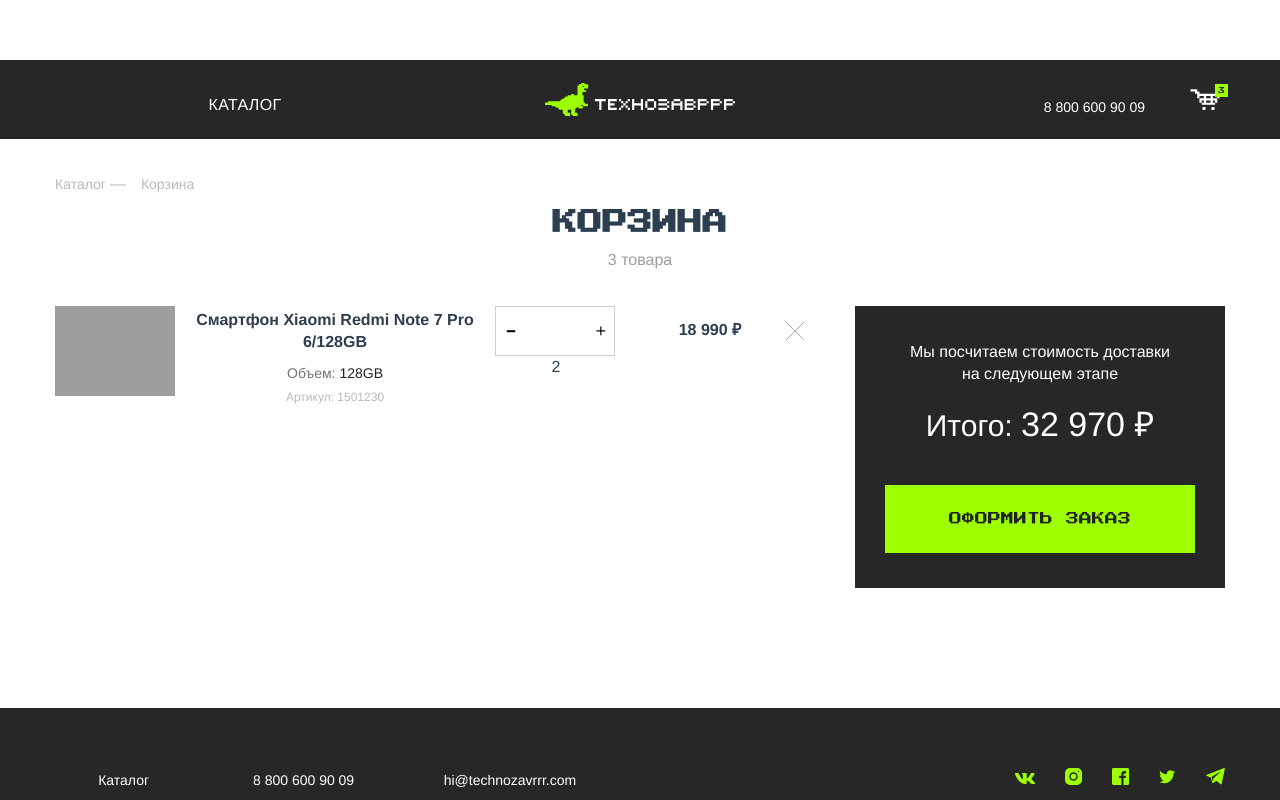
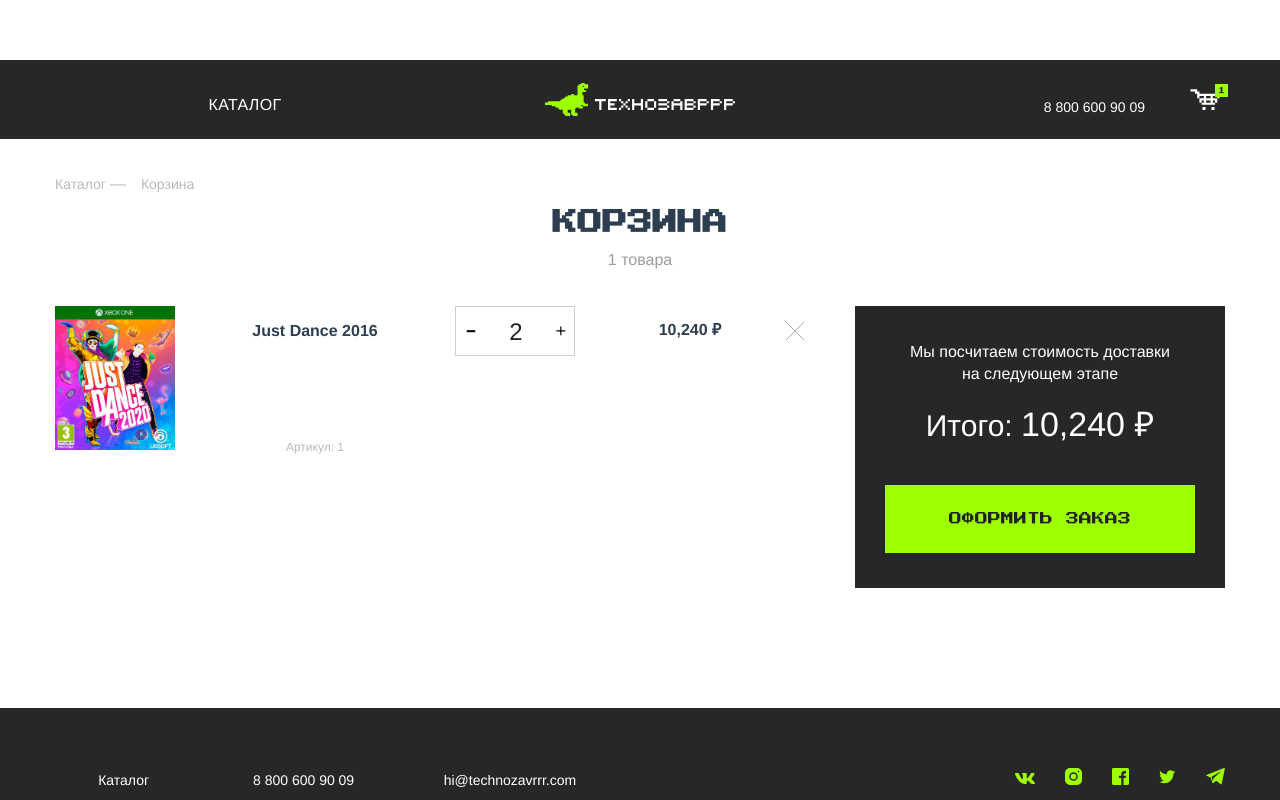
Before and after one commit to K0t0pulta/shop, a Vue app: page /cart in a window 1280 px wide. Shown: the top 800 px of the page. Built offline with nearby package versions, Linux system fonts and the light colour scheme; grey boxes are pictures that could not be loaded.

Commit message:
all done

```diff
--- /dev/null
+++ b/src/components/CartItem.vue
@@ -0,0 +1,63 @@
+<template>
+            <li class="cart__item product">
+              <div class="product__pic">
+                <img :src="item.product.img" width="120" height="120" :alt="item.product.title">
+              </div>
+              <h3 class="product__title">
+                {{item.product.title}}
+              </h3>
+              <span class="product__code">
+                Артикул: {{item.productId}}
+              </span>
+
+              <div class="product__counter form__counter">
+                <button type="button" aria-label="Убрать один товар" @click.prevent="amount > 1 ? amount -= 1 : amount = amount">
+                  <svg width="10" height="10" fill="currentColor">
+                    <use xlink:href="#icon-minus"></use>
+                  </svg>
+                </button>
+
+                <label for="productsForPurchase">
+                <input type="text" name="count" id="productsForPurchase" v-model="amount">
+                </label>
+
+                <button type="button" aria-label="Добавить один товар" @click.prevent="amount += 1">
+                  <svg width="10" height="10" fill="currentColor">
+                    <use xlink:href="#icon-plus"></use>
+                  </svg>
+                </button>
+              </div>
+
+              <b class="product__price">
+                 {{Intl.NumberFormat().format(item.product.price * item.amount)}} ₽
+              </b>
+
+              <button class="product__del button-del" type="button" aria-label="Удалить товар из корзины"
+              @click.prevent="deleteProduct(item.productId)">
+                <svg width="20" height="20" fill="currentColor">
+                  <use xlink:href="#icon-close"></use>
+                </svg>
+              </button>
+            </li>
+</template>
+
+<script>
+import { mapMutations } from 'vuex';
+
+export default {
+  props: ['item'],
+  computed: {
+    amount: {
+      get() {
+        return this.item.amount;
+      },
+      set(value) {
+        this.$store.commit('updateAmount', { productId: this.item.productId, amount: value });
+      }
+    }
+  },
+  methods: {
+    ...mapMutations(['deleteProduct'])
+  }
+};
+</script>
--- a/src/components/HeaderBlock.vue
+++ b/src/components/HeaderBlock.vue
@@ -12,7 +12,7 @@
                 <svg width="30" height="21" fill="currentColor">
                     <use xlink:href="#icon-cart"></use>
                 </svg>
-                <span class="header__count" aria-label="Количество товаров">3</span>
+                <span class="header__count" aria-label="Количество товаров">{{$store.state.cartProducts.length}}</span>
             </router-link>
         </div>
     </header>
--- a/src/pages/CartPage.vue
+++ b/src/pages/CartPage.vue
@@ -3,9 +3,9 @@
     <div class="content__top">
       <ul class="breadcrumbs">
         <li class="breadcrumbs__item">
-          <a class="breadcrumbs__link" href="index.html">
+          <router-link :to="{name: 'home'}" class="breadcrumbs__link">
             Каталог
-          </a>
+          </router-link>
         </li>
         <li class="breadcrumbs__item">
           <a class="breadcrumbs__link">
@@ -18,7 +18,7 @@
         Корзина
       </h1>
       <span class="content__info">
-        3 товара
+        {{$store.state.cartProducts.length}} товара
       </span>
     </div>
 
@@ -26,50 +26,7 @@
       <form class="cart__form form" action="#" method="POST">
         <div class="cart__field">
           <ul class="cart__list">
-            <li class="cart__item product">
-              <div class="product__pic">
-                <img src="img/phone-square-3.jpg" width="120" height="120" srcset="img/phone-square-3@2x.jpg 2x" alt="Название товара">
-              </div>
-              <h3 class="product__title">
-                Смартфон Xiaomi Redmi Note 7 Pro 6/128GB
-              </h3>
-              <p class="product__info">
-                Объем: <span>128GB</span>
-              </p>
-              <span class="product__code">
-                Артикул: 1501230
-              </span>
-
-              <div class="product__counter form__counter">
-                <button type="button" aria-label="Убрать один товар">
-                  <svg width="10" height="10" fill="currentColor">
-                    <use xlink:href="#icon-minus"></use>
-                  </svg>
-                </button>
-
-                <label for="productsForPurchase">
-                <input type="text" name="count" id="productsForPurchase">
-                2
-                </label>
-
-                <button type="button" aria-label="Добавить один товар">
-                  <svg width="10" height="10" fill="currentColor">
-                    <use xlink:href="#icon-plus"></use>
-                  </svg>
-                </button>
-              </div>
-
-              <b class="product__price">
-                18 990 ₽
-              </b>
-
-              <button class="product__del button-del" type="button" aria-label="Удалить товар из корзины">
-                <svg width="20" height="20" fill="currentColor">
-                  <use xlink:href="#icon-close"></use>
-                </svg>
-              </button>
-            </li>
-
+            <CartItem v-for="item in products" :key="item.productId" :item='item'/>
           </ul>
         </div>
 
@@ -78,7 +35,7 @@
             Мы&nbsp;посчитаем стоимость доставки на&nbsp;следующем этапе
           </p>
           <p class="cart__price">
-            Итого: <span>32 970 ₽</span>
+            Итого: <span>{{priceFormat}} ₽</span>
           </p>
 
           <button class="cart__button button button--primery" type="submit">
@@ -91,5 +48,21 @@
 </template>
 
 <script>
-export default {};
+import { mapGetters } from 'vuex';
+import CartItem from '@/components/CartItem.vue';
+
+export default {
+  components: {
+    CartItem
+  },
+  computed: {
+    ...mapGetters({
+      products: 'cartDetailsProducts',
+      totalPrice: 'cartTotalPrice'
+    }),
+    priceFormat() {
+      return Intl.NumberFormat().format(this.totalPrice);
+    }
+  }
+};
 </script>
--- a/src/pages/MainPage.vue
+++ b/src/pages/MainPage.vue
@@ -5,7 +5,7 @@
         Каталог
       </h1>
       <span class="content__info">
-        152 товара
+        {{products.length}} товара
       </span>
     </div>
     <div class="content__catalog">
--- a/src/pages/ProductPage.vue
+++ b/src/pages/ProductPage.vue
@@ -33,7 +33,7 @@
           {{product.title}}
         </h2>
         <div class="item__form">
-          <form class="form" action="#" method="POST">
+          <form class="form" action="#" @submit.once.prevent="addToCart">
             <b class="item__price">
               {{numberFormat}} ₽
             </b>
@@ -150,17 +150,16 @@
 
             <div class="item__row">
               <div class="form__counter">
-                <button type="button" aria-label="Убрать один товар">
+                <button type="button" aria-label="Убрать один товар" @click.prevent="decreaseAmount">
                   <svg width="12" height="12" fill="currentColor">
                     <use xlink:href="#icon-minus"></use>
                   </svg>
                 </button>
                 <label for="productsForPurchase">
-                <input type="text" name="count" id="productsForPurchase">
-                {{$store.state.cartProducts.length}}
+                <input type="text" name="count" id="productsForPurchase" v-model.number="productAmount">
                 </label>
 
-                <button type="button" aria-label="Добавить один товар">
+                <button type="button" aria-label="Добавить один товар" @click.prevent="increaseAmount">
                   <svg width="12" height="12" fill="currentColor">
                     <use xlink:href="#icon-plus"></use>
                   </svg>
@@ -245,6 +244,11 @@
 
 export default {
   name: 'ProductPage',
+  data() {
+    return {
+      productAmount: 1
+    };
+  },
   computed: {
     product() {
       return products.find((item) => item.id === +this.$route.params.id);
@@ -255,6 +259,22 @@
     numberFormat() {
       return Intl.NumberFormat().format(this.product.price);
     }
+  },
+  methods: {
+    decreaseAmount() {
+      if (this.productAmount > 1) {
+        this.productAmount -= 1;
+      }
+    },
+    increaseAmount() {
+      this.productAmount += 1;
+    },
+    addToCart() {
+      this.$store.commit(
+        'addProductToCart',
+        { productId: this.product.id, amount: this.productAmount }
+      );
+    }
   }
 };
 </script>
--- a/src/store/store.js
+++ b/src/store/store.js
@@ -1,4 +1,5 @@
 // import { createApp } from 'vue';
+import products from '@/data/products';
 import { createStore } from 'vuex';
 
 const store = createStore({
@@ -11,6 +12,39 @@
         }
       ]
     };
+  },
+  mutations: {
+    addProductToCart(state, { productId, amount }) {
+      const product = state.cartProducts.find((item) => item.productId === productId);
+      if (product) {
+        product.amount += amount;
+      } else {
+        state.cartProducts.push({
+          productId,
+          amount
+        });
+      }
+    },
+    updateAmount(state, { productId, amount }) {
+      const product = state.cartProducts.find((item) => item.productId === productId);
+      if (product) {
+        product.amount = amount;
+      }
+    },
+    deleteProduct(state, productId) {
+      state.cartProducts = state.cartProducts.filter((item) => item.productId !== productId);
+    }
+  },
+  getters: {
+    cartDetailsProducts(state) {
+      return state.cartProducts.map((item) => ({
+        ...item,
+        product: products.find((el) => el.id === item.productId)
+      }));
+    },
+    cartTotalPrice(state, getters) {
+      return getters.cartDetailsProducts.reduce((acc, item) => (item.product.price * item.amount) + acc, 0);
+    }
   }
 });
 
```
Also changed, not shown: public/css/style.min.css.
